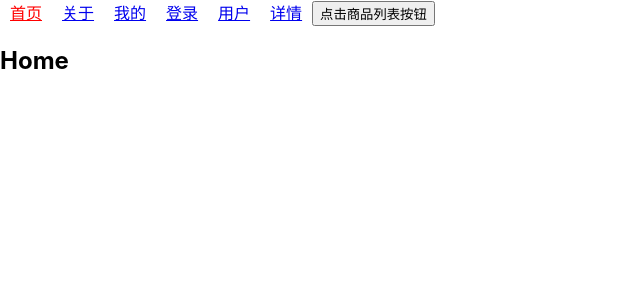
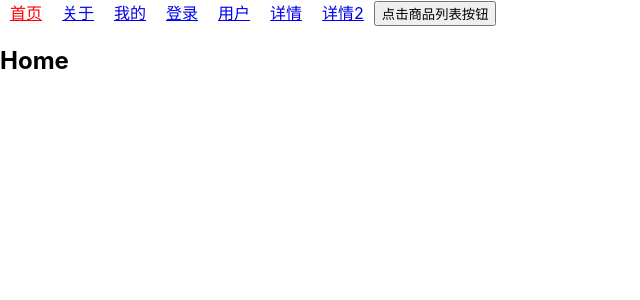
Before and after one commit to SmileYang966/React-study-demo, a React (Create React App) app: page / in a window 1280 px wide. Shown: the top 300 px of the page, without its empty margins (0-640 px from the left). Built offline with nearby package versions, Linux system fonts and the light colour scheme.

Commit message:
react-route v6 路由参数的传递，较复杂的数据传递，使用state方式

```diff
--- a/src/source/20-react-router的使用/index.js
+++ b/src/source/20-react-router的使用/index.js
@@ -9,6 +9,7 @@ import Login from './pages/Login'
 import User from './pages/User'
 import ProductList from './pages/ProductList'
 import Detail from './pages/Detail'
+import Detail2 from './pages/Detail2'
 
 function App(){
   let navigate = useNavigate();
@@ -52,6 +53,7 @@ function App(){
         <NavLink to="/User">用户</NavLink>
         {/* detail后面传入参数 */}
         <NavLink to={`/detail/${id}`}>详情</NavLink>
+        <NavLink to={'/detail2?grade=10&type=11'} state={{ name : 'evan', age : 20, sex: 'male' }}>详情2</NavLink>
 
         <button onClick={e=>clickProductList()}>点击商品列表按钮</button>
 
@@ -66,6 +68,7 @@ function App(){
           <Route path='/Product' element={<ProductList/>}/>
           {/* detail后面可以接受一个id参数 */}
           <Route path='/detail/:id' element={<Detail/>}/>
+          <Route path='/detail2' element={<Detail2/>}/>
           <Route element={<NoMatch/>}/>
         </Routes>
     </div>
--- /dev/null
+++ b/src/source/20-react-router的使用/pages/Detail2.js
@@ -0,0 +1,17 @@
+import React from 'react'
+import { useLocation, useParams,useSearchParams } from 'react-router-dom';
+
+export default function Detail2(props) {
+  const result = useLocation();
+  // result打印出来结果如下所示：
+  //  {"pathname":"/detail2","search":"?grade=10&type=11","hash":"","state":{"name":"evan","age":20,"sex":"male"},"key":"lbm5m68n"}
+  console.log("state is ",JSON.stringify(result));
+  const { state : { name ,age , sex } } = result;
+  return (
+    <div>
+      {
+        'name is ' + name + ' ' + age + ' ' + sex + ' '
+      }
+    </div>
+  )
+}
```
